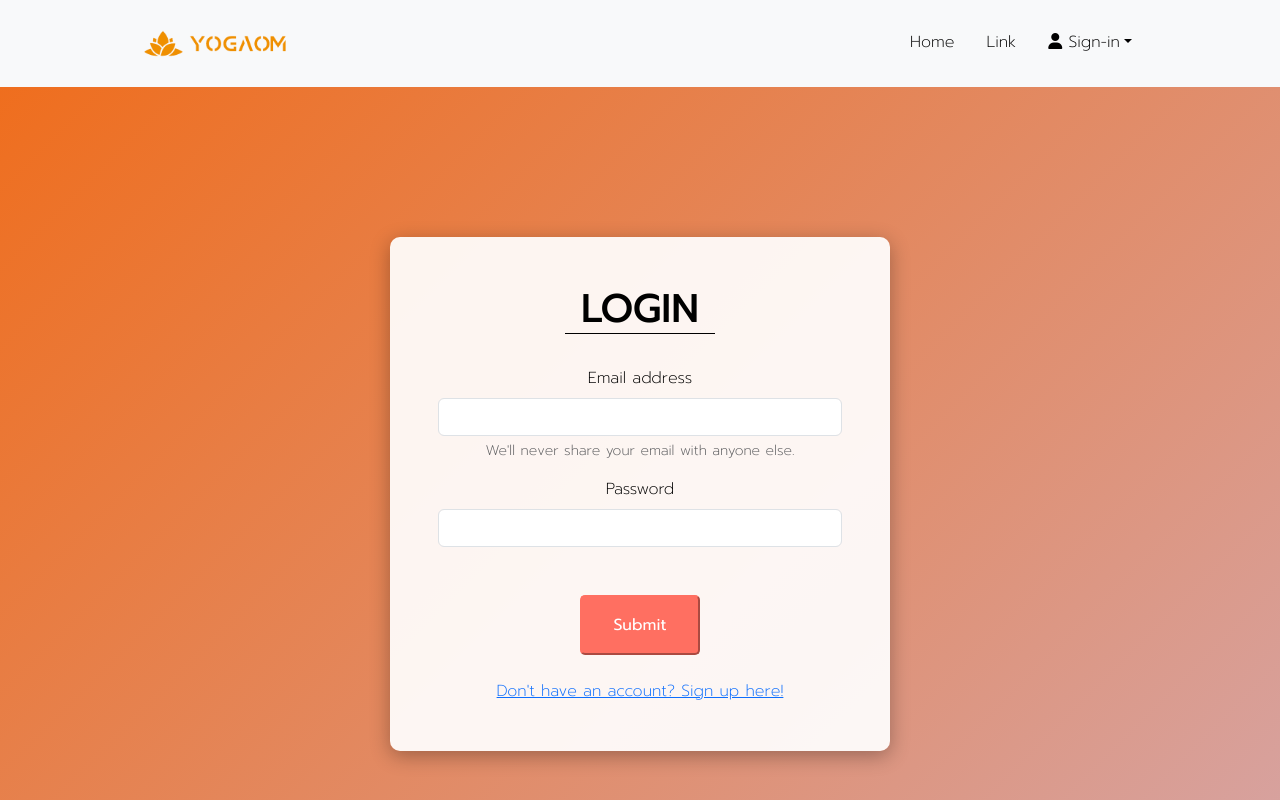
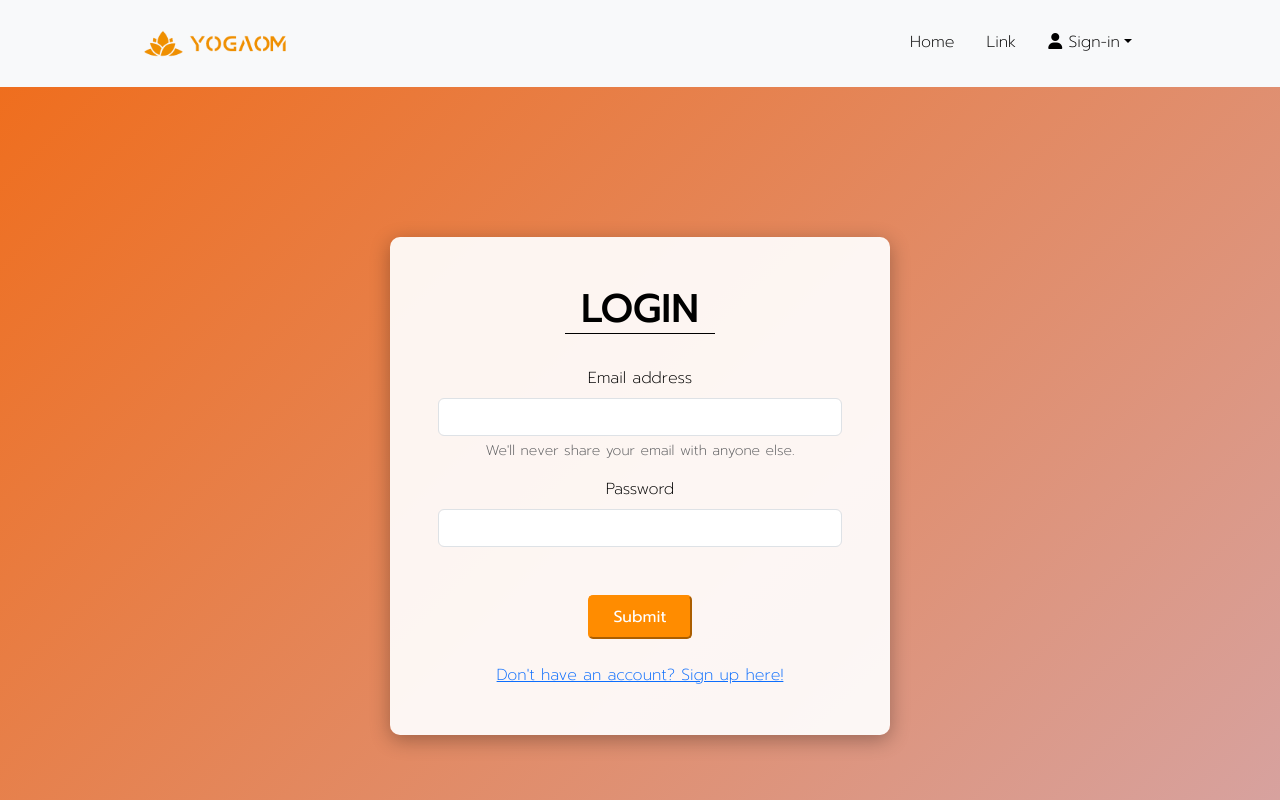
Before and after one commit to hyldrix/final-project-softuni, a React (Vite) app in the folder client/: page /login in a window 1280 px wide. Shown: the top 800 px of the page. Built offline with nearby package versions, Linux system fonts and the light colour scheme.

Commit message:
Change css for buttons

```diff
--- a/client/src/components/login/Login.module.css
+++ b/client/src/components/login/Login.module.css
@@ -6,6 +6,7 @@
     align-items: center;
     padding: 150px 0;
     text-align: center;
+
 
 }
 
@@ -24,6 +25,7 @@
 }
 .login-container {
     background: rgba(255, 255, 255, 0.92);
+
     border-radius: 10px;
     padding: 3rem;
     margin: auto;
@@ -43,10 +45,9 @@
 
 
 .btn-primary {
-    background-color: #ff6f61;
-    border-color: #ff6f61;
+    background-color: #ff8c00;    border-color:#ff8c00;
     color: #fff;
-    padding: 1rem 2rem;
+    padding: 0.5rem 1.5rem;
     border-radius: 5px;
     margin-bottom: 1.5rem;
     transition: background-color 0.3s ease-in-out;
--- a/client/src/components/register/Register.module.css
+++ b/client/src/components/register/Register.module.css
@@ -40,11 +40,11 @@
 }
 
 
+
 .btn-primary {
-    background-color: #ff6f61;
-    border-color: #ff6f61;
+    background-color: #ff8c00;    border-color:#ff8c00;
     color: #fff;
-    padding: 1rem 2rem;
+    padding: 0.5rem 1.5rem;
     border-radius: 5px;
     margin-bottom: 1.5rem;
     transition: background-color 0.3s ease-in-out;
```
